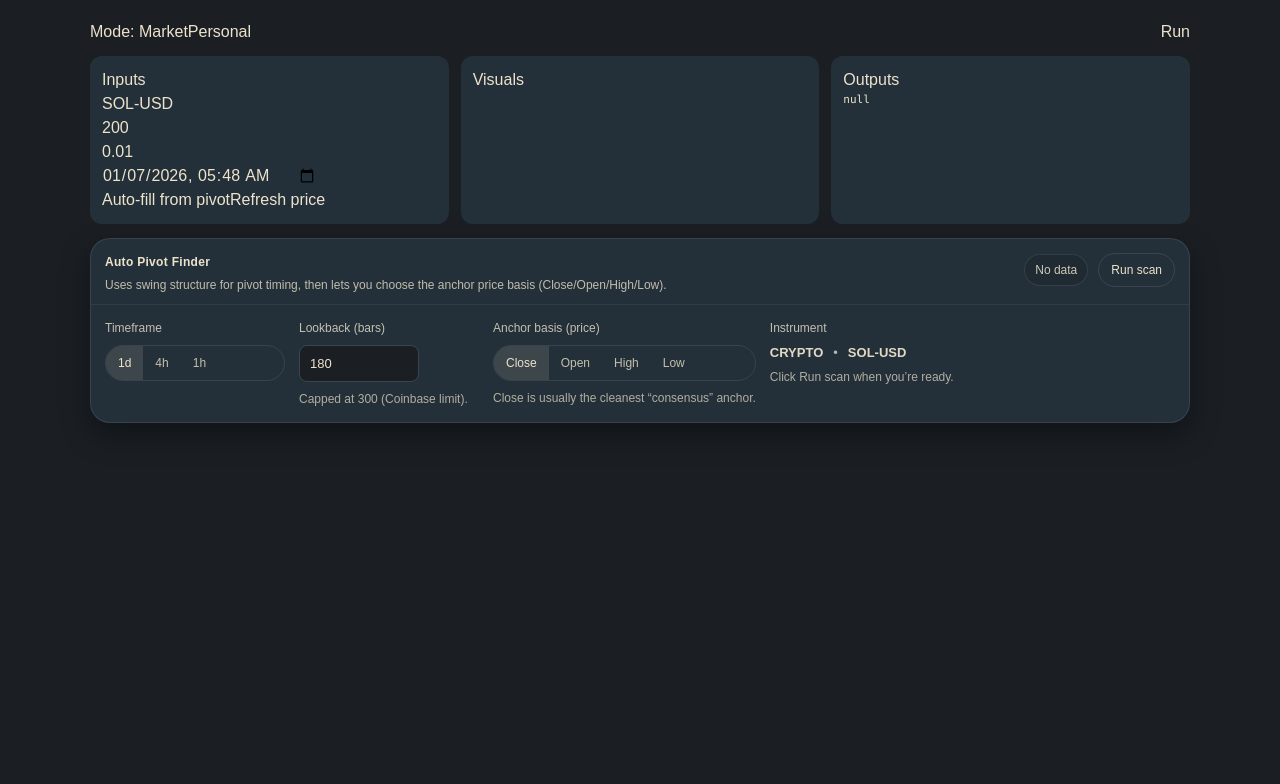
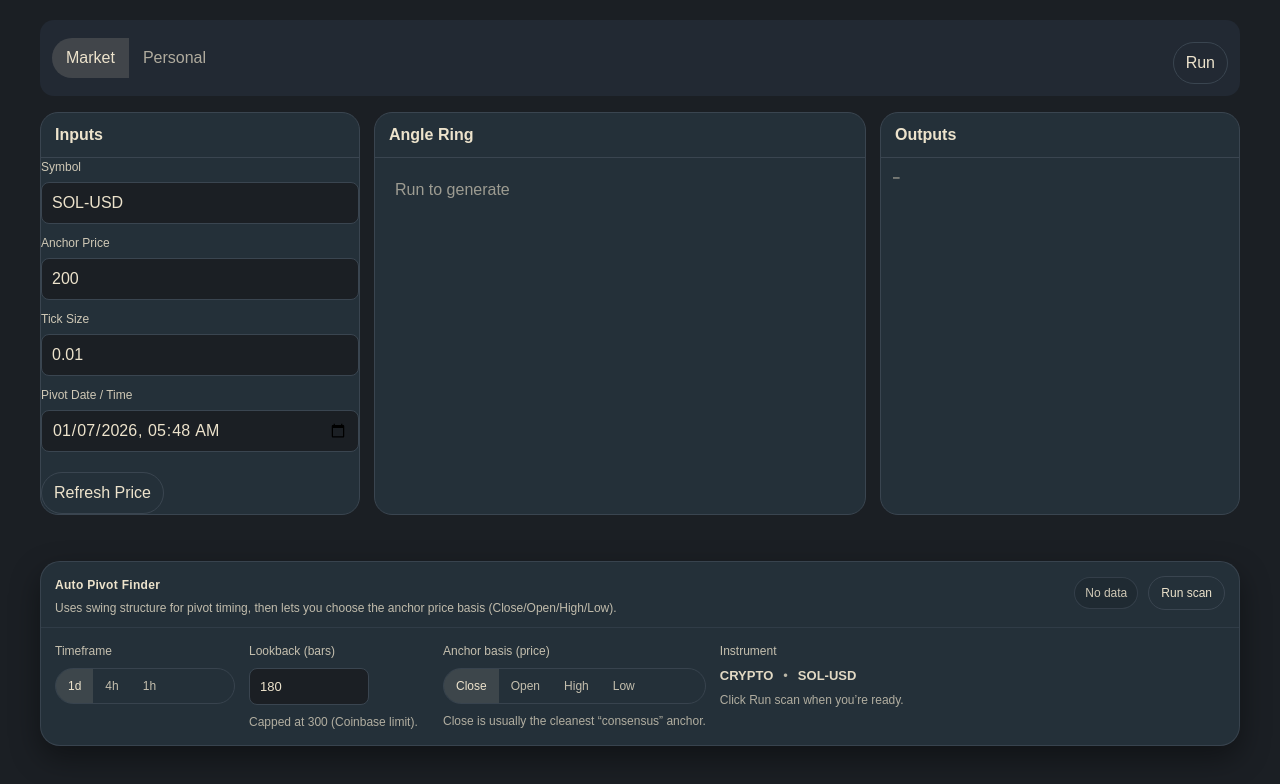
Before and after one commit to jaysperspective/URA, a Next.js app in the folder web/: page /chart in a window 1280 px wide. Shown: the top 784 px of the page. Built offline with nearby package versions, Linux system fonts and the light colour scheme.

Commit message:
Update ChartClient.tsx

```diff
--- a/web/src/components/gann/ChartClient.tsx
+++ b/web/src/components/gann/ChartClient.tsx
@@ -21,40 +21,31 @@ type Candle = {
   h: number;
   l: number;
   c: number;
-  v?: number;
 };
 
 type CandleResponse =
   | {
       ok: true;
-      kind: "stock" | "crypto";
       provider: "polygon" | "coinbase";
       symbol: string;
-      pivotISO: string;
+      sessionDayYMD: string;
+      timezoneUsed: "America/New_York" | "UTC";
       bucketRule: string;
-      timezoneUsed: "America/New_York" | "UTC";
-      sessionDayYMD: string;
       candles: Candle[];
-      rawCount: number;
     }
   | { ok: false; error: string };
 
 type MarketPriceResponse =
   | {
       ok: true;
-      kind: "stock" | "crypto";
       provider: "polygon" | "coinbase";
       symbol: string;
       price: number;
       asOfISO: string;
-      note?: string;
     }
   | { ok: false; error: string };
 
-/* -------------------- Constants -------------------- */
-
-const DEFAULT_ANGLES = [0, 45, 90, 135, 180, 225, 270, 315];
-const ALWAYS_INCLUDE_DOWNSIDE = true;
+const ANGLES = [0, 45, 90, 135, 180, 225, 270, 315];
 const SYNC_TOL_DEG = 12;
 
 /* -------------------- Component -------------------- */
@@ -62,45 +53,34 @@ const SYNC_TOL_DEG = 12;
 export default function ChartClient() {
   const [mode, setMode] = useState<Mode>("market");
 
-  // Market inputs
   const [symbol, setSymbol] = useState("SOL-USD");
   const [anchorPrice, setAnchorPrice] = useState("200");
   const [tickSize, setTickSize] = useState("0.01");
 
   const [pivotDateTime, setPivotDateTime] = useState(() => {
     const d = new Date();
-    const pad = (n: number) => String(n).padStart(2, "0");
-    return `${d.getFullYear()}-${pad(d.getMonth() + 1)}-${pad(
-      d.getDate()
-    )}T${pad(d.getHours())}:${pad(d.getMinutes())}`;
+    return d.toISOString().slice(0, 16);
   });
 
   const [marketCycleDays, setMarketCycleDays] = useState("90");
-  const [pivotAnchorMode, setPivotAnchorMode] =
-    useState<PivotAnchorMode>("close");
+  const [pivotAnchorMode, setPivotAnchorMode] = useState<PivotAnchorMode>("close");
 
   const [candleRes, setCandleRes] = useState<CandleResponse | null>(null);
   const [priceRes, setPriceRes] = useState<MarketPriceResponse | null>(null);
 
+  const [res, setRes] = useState<GannResponse | null>(null);
   const [loading, setLoading] = useState(false);
-  const [loadingCandle, setLoadingCandle] = useState(false);
-  const [loadingPrice, setLoadingPrice] = useState(false);
 
-  // Personal
-  const [anchorDateTime, setAnchorDateTime] =
-    useState("1990-01-24T01:39");
-  const [cycleDays, setCycleDays] = useState("365.2425");
+  /* -------------------- Derived -------------------- */
 
-  const [res, setRes] = useState<GannResponse | null>(null);
-
-  const angles = useMemo(() => [...DEFAULT_ANGLES], []);
-
-  const marketKind = useMemo<"crypto" | "stock">(() => {
-    const s = symbol.toUpperCase();
-    if (s.includes("-USD") || s.includes("BTC") || s.includes("ETH"))
-      return "crypto";
-    return "stock";
-  }, [symbol]);
+  const priceMarkerDeg = useMemo(() => {
+    if (!priceRes?.ok) return null;
+    const a = Number(anchorPrice);
+    const p = Number(priceRes.price);
+    if (!a || !p) return null;
+    const raw = (Math.sqrt(p) - Math.sqrt(a)) * 180;
+    return ((raw % 360) + 360) % 360;
+  }, [priceRes, anchorPrice]);
 
   /* -------------------- Actions -------------------- */
 
@@ -109,228 +89,262 @@ export default function ChartClient() {
     setRes(null);
 
     try {
-      const payload =
-        mode === "market"
-          ? {
-              mode,
-              symbol: symbol.trim(),
-              anchor: Number(anchorPrice),
-              tickSize: Number(tickSize),
-              angles,
-              includeDownside: ALWAYS_INCLUDE_DOWNSIDE,
-              pivotDateTime,
-              cycleDays: Number(marketCycleDays),
-            }
-          : {
-              mode,
-              anchorDateTime,
-              cycleDays: Number(cycleDays),
-              angles,
-            };
-
       const r = await fetch("/api/gann", {
         method: "POST",
         headers: { "Content-Type": "application/json" },
-        body: JSON.stringify(payload),
+        body: JSON.stringify({
+          mode,
+          symbol,
+          anchor: Number(anchorPrice),
+          tickSize: Number(tickSize),
+          pivotDateTime,
+          cycleDays: Number(marketCycleDays),
+          angles: ANGLES,
+        }),
       });
 
       setRes(await r.json());
-    } catch (e: any) {
-      setRes({ ok: false, error: e?.message ?? "Unknown error" });
     } finally {
       setLoading(false);
     }
   }
 
-  async function autofillAnchorFromPivot() {
-    setLoadingCandle(true);
-    setCandleRes(null);
-
-    try {
-      const r = await fetch("/api/market-candle", {
-        method: "POST",
-        headers: { "Content-Type": "application/json" },
-        body: JSON.stringify({
-          symbol: symbol.trim(),
-          pivotISO: new Date(pivotDateTime).toISOString(),
-        }),
-      });
-
-      const json = (await r.json()) as CandleResponse;
-      setCandleRes(json);
-
-      if (!json.ok) return;
-
-      const pivot = json.candles.find((c) => c.label === "Pivot");
-      if (!pivot) return;
-
-      const picked =
-        pivotAnchorMode === "low"
-          ? pivot.l
-          : pivotAnchorMode === "high"
-          ? pivot.h
-          : pivotAnchorMode === "open"
-          ? pivot.o
-          : pivot.c;
-
-      const t = Number(tickSize) || 0.01;
-      const rounded = Math.round(picked / t) * t;
-
-      setAnchorPrice(
-        rounded.toFixed(decimalsFromTick(t))
-      );
-    } finally {
-      setLoadingCandle(false);
-    }
-  }
-
   async function refreshCurrentPrice() {
-    setLoadingPrice(true);
-    setPriceRes(null);
-
-    try {
     const r = await fetch("/api/market-price", {
       method: "POST",
       headers: { "Content-Type": "application/json" },
-        body: JSON.stringify({ symbol: symbol.trim() }),
+      body: JSON.stringify({ symbol }),
     });
-
     setPriceRes(await r.json());
-    } finally {
-      setLoadingPrice(false);
   }
-  }
-
-  const priceMarkerDeg = useMemo(() => {
-    if (!priceRes?.ok) return null;
-    const a = Number(anchorPrice);
-    const p = priceRes.price;
-    if (a <= 0 || p <= 0) return null;
-    return (((Math.sqrt(p) - Math.sqrt(a)) * 180) % 360 + 360) % 360;
-  }, [priceRes, anchorPrice]);
 
   /* -------------------- Render -------------------- */
 
   return (
     <div style={pageStyle}>
       <div style={wrapStyle}>
-        {/* Top bar */}
+        {/* Top Bar */}
         <div style={topBarStyle}>
-          <div>
-            Mode:&nbsp;
-            <button onClick={() => setMode("market")}>Market</button>
-            <button onClick={() => setMode("personal")}>Personal</button>
-          </div>
-          <button onClick={run}>
+          <Segmented
+            value={mode}
+            options={[
+              { value: "market", label: "Market" },
+              { value: "personal", label: "Personal" },
+            ]}
+            onChange={(v) => setMode(v as Mode)}
+          />
+          <button onClick={run} style={buttonStyle}>
             {loading ? "Running…" : "Run"}
           </button>
         </div>
 
+        {/* Main Grid */}
         <div style={gridStyle}>
           {/* Inputs */}
           <div style={panelStyle}>
-            <h3>Inputs</h3>
+            <PanelHeader title="Inputs" />
+            <Field label="Symbol">
+              <input value={symbol} onChange={(e) => setSymbol(e.target.value)} style={inputStyle} />
+            </Field>
 
-            {mode === "market" && (
-              <>
-                <input value={symbol} onChange={(e) => setSymbol(e.target.value)} />
-                <input value={anchorPrice} onChange={(e) => setAnchorPrice(e.target.value)} />
-                <input value={tickSize} onChange={(e) => setTickSize(e.target.value)} />
+            <Field label="Anchor Price">
+              <input value={anchorPrice} onChange={(e) => setAnchorPrice(e.target.value)} style={inputStyle} />
+            </Field>
 
+            <Field label="Tick Size">
+              <input value={tickSize} onChange={(e) => setTickSize(e.target.value)} style={inputStyle} />
+            </Field>
+
+            <Field label="Pivot Date / Time">
               <input
                 type="datetime-local"
                 value={pivotDateTime}
                 onChange={(e) => setPivotDateTime(e.target.value)}
+                style={inputStyle}
               />
+            </Field>
 
-                <button onClick={autofillAnchorFromPivot}>
-                  Auto-fill from pivot
+            <button onClick={refreshCurrentPrice} style={buttonStyle}>
+              Refresh Price
             </button>
+          </div>
 
-                <button onClick={refreshCurrentPrice}>
-                  Refresh price
-                </button>
-              </>
+          {/* Angle Ring */}
+          <div style={panelStyle}>
+            <PanelHeader title="Angle Ring" />
+            {res?.ok ? (
+              <div style={{ padding: 12, textAlign: "center" }}>
+                <div>Time Angle: {res.data.markerDeg?.toFixed(2)}°</div>
+                {priceMarkerDeg != null && <div>Price Angle: {priceMarkerDeg.toFixed(2)}°</div>}
+              </div>
+            ) : (
+              <div style={emptyStyle}>Run to generate</div>
             )}
           </div>
 
-          {/* Visuals */}
+          {/* Outputs */}
           <div style={panelStyle}>
-            <h3>Visuals</h3>
+            <PanelHeader title="Outputs" />
+            <pre style={jsonStyle}>{res?.ok ? JSON.stringify(res.data, null, 2) : "—"}</pre>
+          </div>
+        </div>
 
-            {res?.ok && mode === "market" && (
+        {/* ✅ Square of 9 — FULL WIDTH MODULE */}
+        {mode === "market" && res?.ok && (
+          <div style={{ ...panelStyle, marginTop: 16 }}>
+            <PanelHeader title="Square of 9" />
             <SquareOfNinePanel
               anchor={Number(anchorPrice)}
               tickSize={Number(tickSize)}
               targets={res.data.targets ?? []}
               currentPrice={priceRes?.ok ? priceRes.price : null}
             />
+          </div>
         )}
+
+        {/* Auto Pivot Finder */}
+        {mode === "market" && (
+          <div style={{ marginTop: 16 }}>
+            <PivotAutoAnchorPanel kind="crypto" symbol={symbol} tickSize={Number(tickSize)} />
           </div>
-
-          {/* Outputs */}
-          <div style={panelStyle}>
-            <h3>Outputs</h3>
-            <pre style={{ fontSize: 11 }}>
-              {JSON.stringify(res, null, 2)}
-            </pre>
-          </div>
-        </div>
-
-        {mode === "market" && (
-          <PivotAutoAnchorPanel
-            kind={marketKind}
-            symbol={symbol}
-            tickSize={Number(tickSize)}
-            onApply={(p) => {
-              if (p?.pivotLocalInput) setPivotDateTime(p.pivotLocalInput);
-              if (p?.anchorSource) setPivotAnchorMode(p.anchorSource);
-              setAnchorPrice(String(p.anchorPrice));
-            }}
-          />
         )}
       </div>
     </div>
   );
 }
 
-/* -------------------- Helpers -------------------- */
+/* -------------------- Small UI Helpers -------------------- */
 
-function decimalsFromTick(tick: number) {
-  if (!Number.isFinite(tick)) return 0;
-  const s = String(tick);
-  const i = s.indexOf(".");
-  return i === -1 ? 0 : Math.min(12, s.length - i - 1);
+function PanelHeader({ title }: { title: string }) {
+  return <div style={panelHeaderStyle}>{title}</div>;
+}
+
+function Field({ label, children }: { label: string; children: React.ReactNode }) {
+  return (
+    <label style={{ display: "flex", flexDirection: "column", gap: 6, marginBottom: 10 }}>
+      <div style={{ fontSize: 12, opacity: 0.85 }}>{label}</div>
+      {children}
+    </label>
+  );
+}
+
+function Segmented({
+  value,
+  options,
+  onChange,
+}: {
+  value: string;
+  options: { value: string; label: string }[];
+  onChange: (v: string) => void;
+}) {
+  return (
+    <div style={segWrapStyle}>
+      {options.map((o) => (
+        <button
+          key={o.value}
+          onClick={() => onChange(o.value)}
+          style={{
+            ...segBtnStyle,
+            ...(o.value === value ? segBtnActiveStyle : {}),
+          }}
+        >
+          {o.label}
+        </button>
+      ))}
+    </div>
+  );
 }
 
 /* -------------------- Styles -------------------- */
 
 const pageStyle: CSSProperties = {
+  minHeight: "100vh",
   background: "#1B1F24",
-  minHeight: "100vh",
   padding: 20,
   color: "#EDE3CC",
 };
 
 const wrapStyle: CSSProperties = {
-  maxWidth: 1100,
+  maxWidth: 1200,
   margin: "0 auto",
+  display: "flex",
+  flexDirection: "column",
+  gap: 16,
 };
 
 const topBarStyle: CSSProperties = {
   display: "flex",
   justifyContent: "space-between",
-  marginBottom: 12,
+  alignItems: "center",
+  background: "#222933",
+  padding: 12,
+  borderRadius: 14,
 };
 
 const gridStyle: CSSProperties = {
   display: "grid",
-  gridTemplateColumns: "1fr 1fr 1fr",
-  gap: 12,
+  gridTemplateColumns: "320px 1fr 360px",
+  gap: 14,
 };
 
 const panelStyle: CSSProperties = {
   background: "#243039",
-  borderRadius: 12,
+  borderRadius: 18,
+  border: "1px solid #3a4550",
+  overflow: "hidden",
+};
+
+const panelHeaderStyle: CSSProperties = {
+  padding: "10px 14px",
+  borderBottom: "1px solid #3a4550",
+  fontWeight: 700,
+};
+
+const inputStyle: CSSProperties = {
+  background: "#1B1F24",
+  border: "1px solid #3a4550",
+  borderRadius: 8,
+  padding: "8px 10px",
+  color: "#EDE3CC",
+};
+
+const buttonStyle: CSSProperties = {
+  marginTop: 10,
+  padding: "8px 12px",
+  borderRadius: 999,
+  border: "1px solid #3a4550",
+  background: "transparent",
+  color: "#EDE3CC",
+  cursor: "pointer",
+};
+
+const segWrapStyle: CSSProperties = {
+  display: "flex",
+  borderRadius: 999,
+  overflow: "hidden",
+};
+
+const segBtnStyle: CSSProperties = {
+  padding: "8px 14px",
+  border: "none",
+  background: "transparent",
+  color: "#EDE3CC",
+  opacity: 0.7,
+};
+
+const segBtnActiveStyle: CSSProperties = {
+  background: "rgba(237,227,204,0.15)",
+  opacity: 1,
+};
+
+const emptyStyle: CSSProperties = {
+  padding: 20,
+  opacity: 0.6,
+};
+
+const jsonStyle: CSSProperties = {
   padding: 12,
+  fontSize: 11,
+  maxHeight: 400,
+  overflow: "auto",
 };
```
Lines whose indentation alone changed are shown as unchanged.
